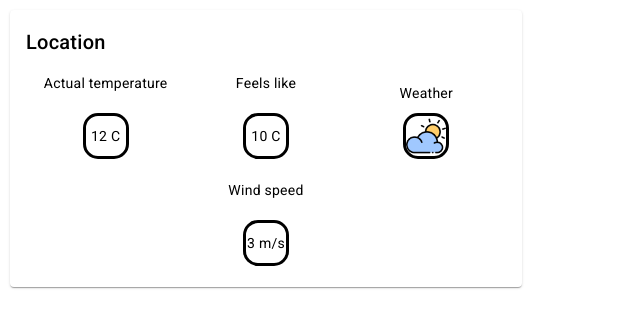
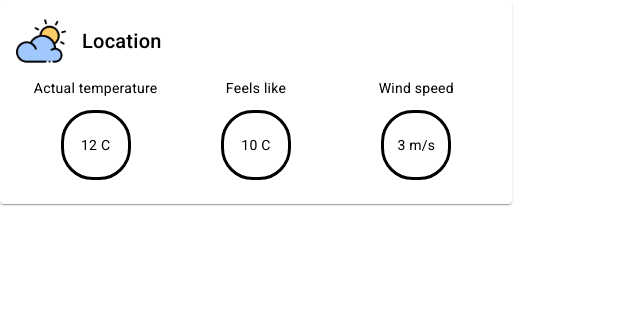
Before and after one commit to FredzyW/edaf90-weather-app, an Angular app: page / in a window 1280 px wide. Shown: the top 328 px of the page, without its empty margins (0-640 px from the left). Built offline with nearby package versions, Linux system fonts and the light colour scheme.

Commit message:
update styling of weather component. Change all units to relative.

```diff
--- a/src/app/weather/weather.component.css
+++ b/src/app/weather/weather.component.css
@@ -3,8 +3,18 @@ mat-card {
     justify-content: center;
 
     width: 40%;
-    margin: 10px;
 }
+
+mat-card-title {
+    display: flex;
+    align-items: center;
+    margin-bottom: 2vh;
+}
+
+mat-card-title > * {
+    margin-right: 2vh;
+}
+
 
 .weather-attribute {
     display: flex;
@@ -12,27 +22,17 @@ mat-card {
     justify-content: space-between;
 
     height: fit-content;
-    margin-top: 10px;
 
     align-items: center;
 }
 
-.weather-attribute > p {
-    margin: 10px;
-    align-self: center;
-}
-
-.weather-attribute > img {
-    align-self: center;
-}
-
 .tile-value {
-    height: 40px;
-    width: 40px;
+    height: 8vh;
+    width: 8vh;
 
     border: solid;
-    border-radius: 15px;
+    border-radius: 4vh;
 
     text-align: center;
-    line-height: 40px;
+    line-height: 8vh;
 }
--- a/src/app/weather/weather.component.html
+++ b/src/app/weather/weather.component.html
@@ -1,6 +1,9 @@
 <mat-card>
     <mat-card-header>
-        <mat-card-title>Location</mat-card-title>
+        <mat-card-title>
+            <img src="/assets/cloudy with sun.png" width="50" />
+            Location
+        </mat-card-title>
     </mat-card-header>
     <mat-card-content>
         <mat-grid-list cols="3" rowHeight="3:2">
@@ -16,13 +19,7 @@
                     <p class="tile-value">10 C</p>
                 </div>
             </mat-grid-tile>
-            <mat-grid-tile>
-                <div class="weather-attribute">
-                    <p>Weather</p>
-                    <img class="tile-value" src="/assets/cloudy with sun.png" width="50px" />
-                </div>
-            </mat-grid-tile>
-            <mat-grid-tile id="current-wind-speed" colspan="3">
+            <mat-grid-tile id="current-wind-speed">
                 <div class="weather-attribute">
                     <p>Wind speed</p>
                     <p class="tile-value">3 m/s</p>
```
